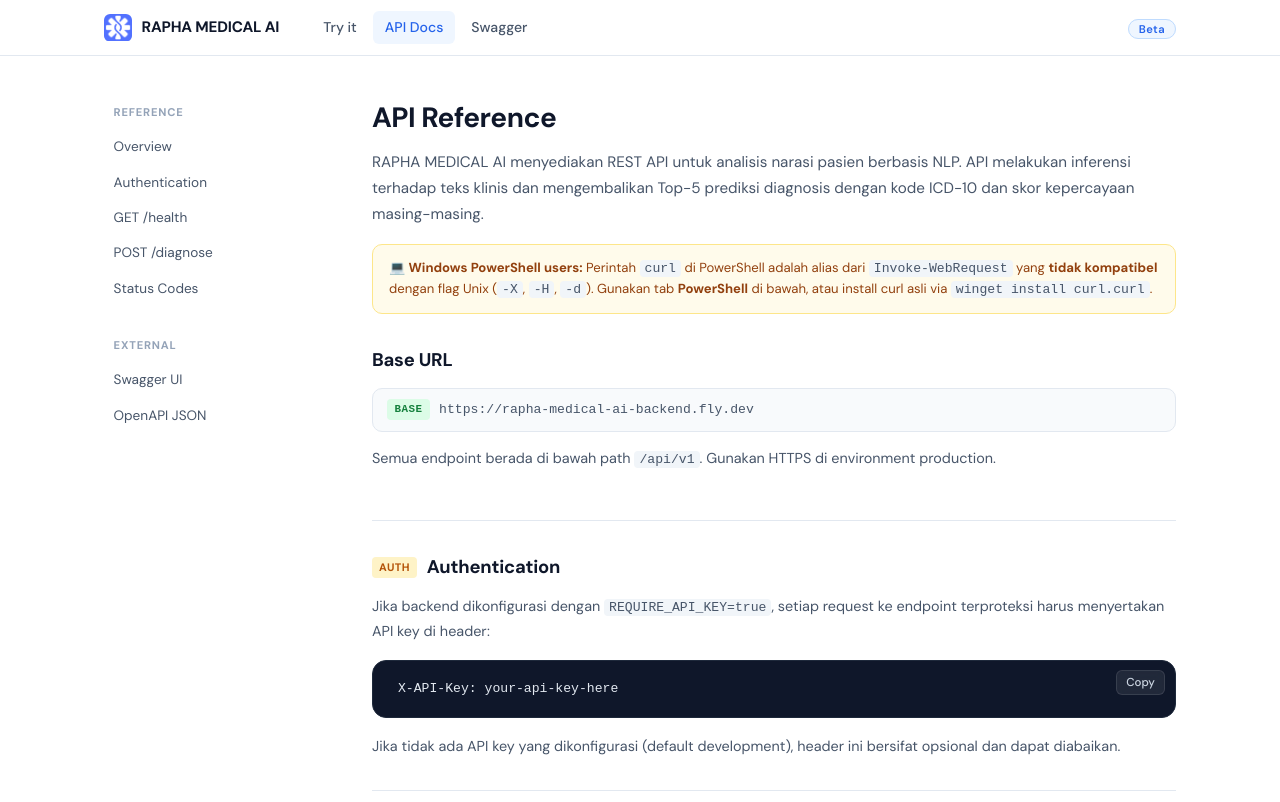
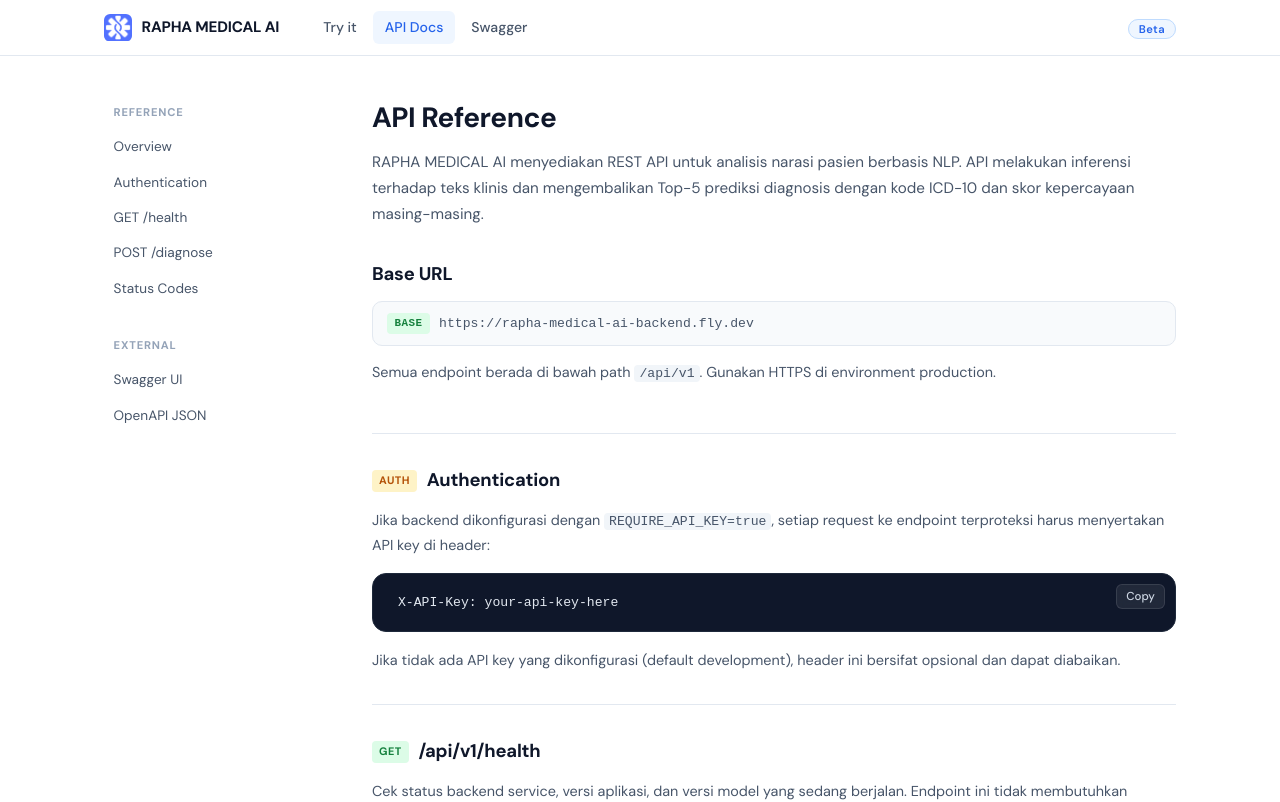
Before and after one commit to pejuangvscode/nlp_app_uas, a React (Vite) app in the folder frontend/: page /docs in a window 1280 px wide. Shown: the top 802 px of the page. Built offline with nearby package versions, Linux system fonts and the light colour scheme.

Commit message:
update: windows caution ignored

```diff
--- a/frontend/src/pages/DocsPage.jsx
+++ b/frontend/src/pages/DocsPage.jsx
@@ -138,11 +138,6 @@ export default function DocsPage() {
           API melakukan inferensi terhadap teks klinis dan mengembalikan Top-5 prediksi diagnosis
           dengan kode ICD-10 dan skor kepercayaan masing-masing.
         </p>
-
-        {/* Windows note */}
-        <div className="alert alert-warning" style={{ marginTop: '1rem' }}>
-          <strong>💻 Windows PowerShell users:</strong> Perintah <code>curl</code> di PowerShell adalah alias dari <code>Invoke-WebRequest</code> yang <strong>tidak kompatibel</strong> dengan flag Unix (<code>-X</code>, <code>-H</code>, <code>-d</code>). Gunakan tab <strong>PowerShell</strong> di bawah, atau install curl asli via <code>winget install curl.curl</code>.
-        </div>
 
         {/* Base URL */}
         <div className="docs-section">
```
